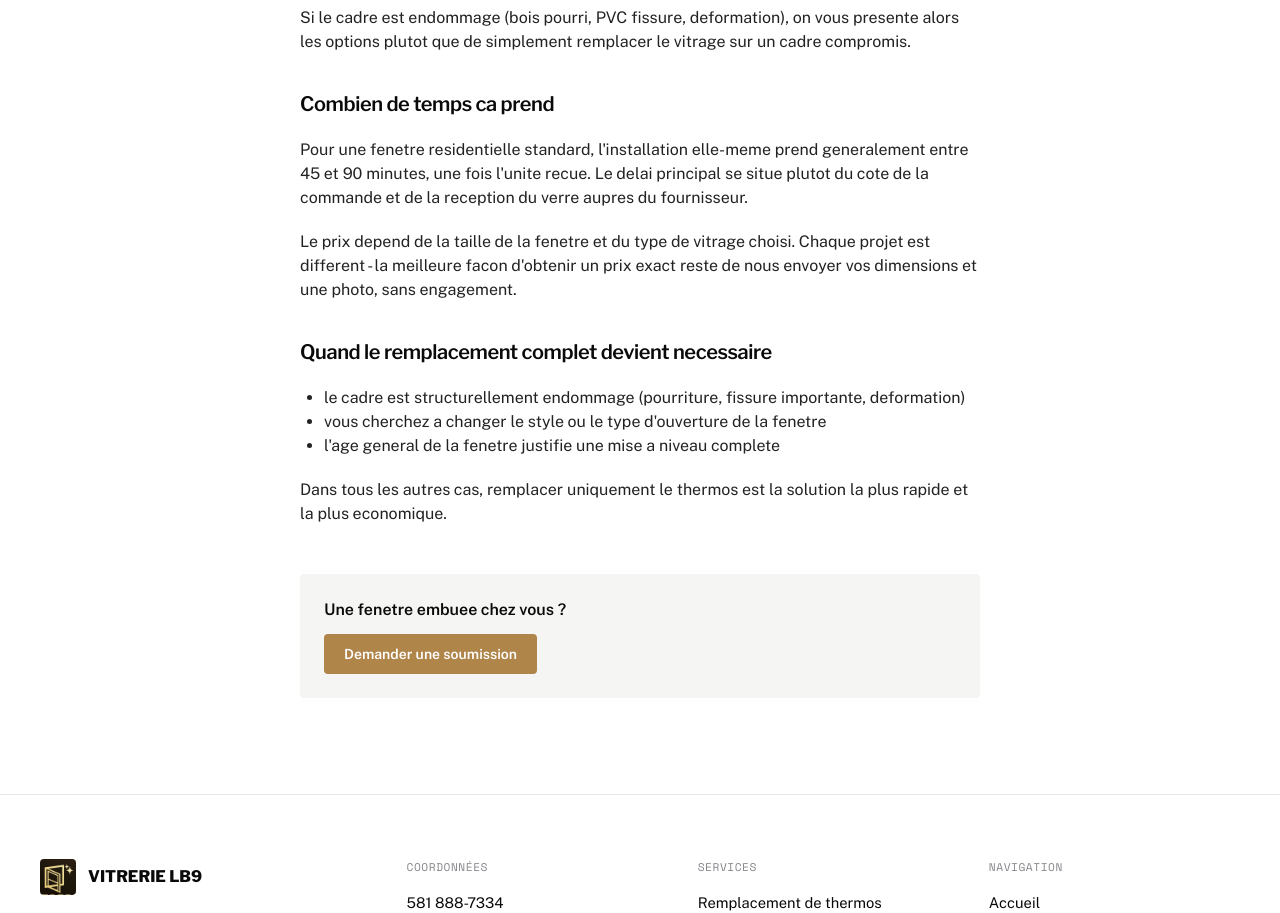
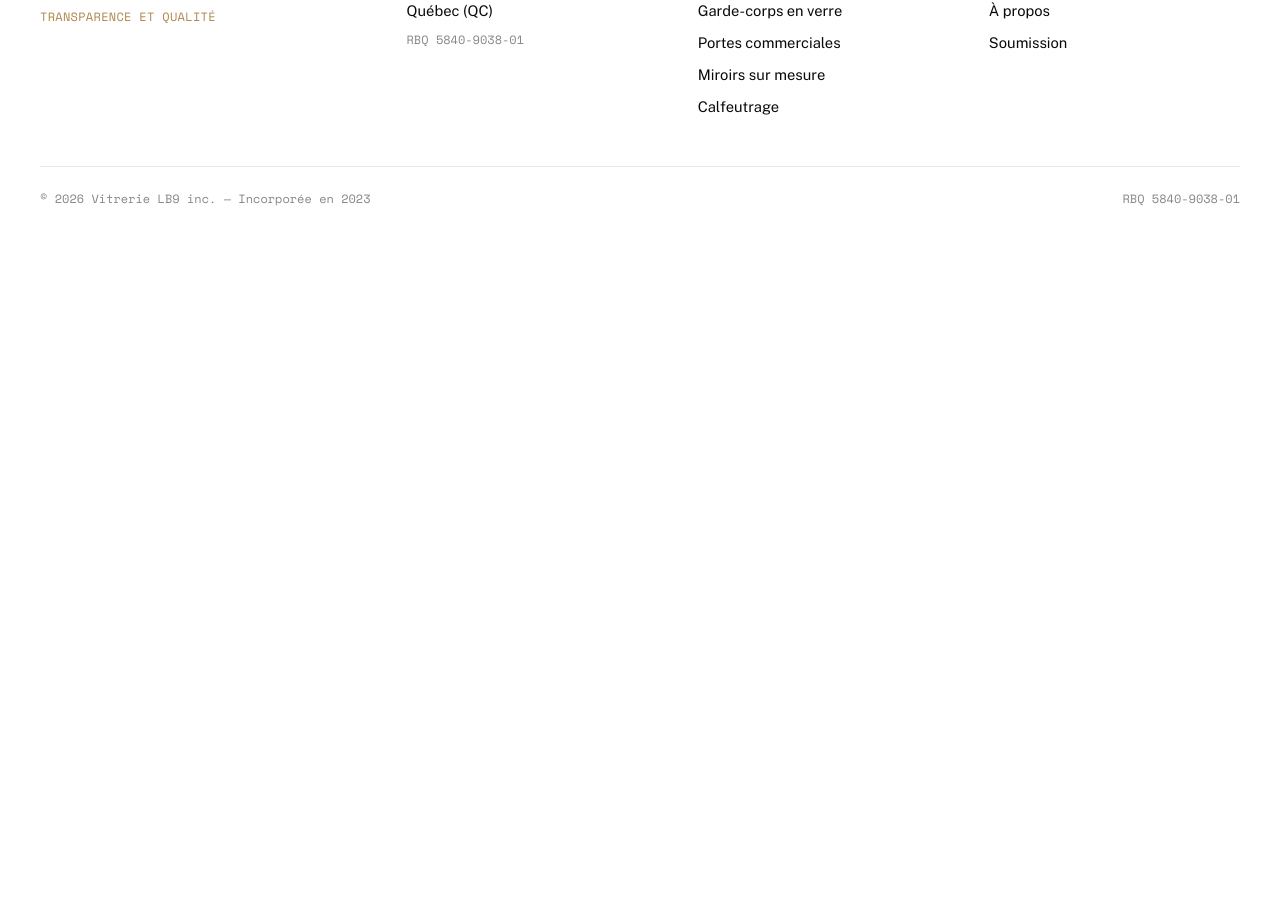
Before and after one commit to Vitrerie-LB9/Vitrerie--LB9, a Next.js app: page /blog/fenetre-embuee-thermos-ou-fenetre-complete in a window 1280 px wide. Shown: the part 774-1687 px from the top of the page. After the commit the page ends 1009 px from the top, so only its background shows below. Built offline with nearby package versions, Linux system fonts and the light colour scheme.

Commit message:
fix: params async pour Next.js 15

```diff
--- a/app/blog/[slug]/page.tsx
+++ b/app/blog/[slug]/page.tsx
@@ -1,13 +1,17 @@
+import Link from "next/link";
+import { notFound } from "next/navigation";
 import { BLOG_POSTS } from "@/lib/blog-posts";
-import { notFound } from "next/navigation";
-import Link from "next/link";
-
 export function generateStaticParams() {
   return BLOG_POSTS.map((post) => ({ slug: post.slug }));
 }
 
-export function generateMetadata({ params }: { params: { slug: string } }) {
-  const post = BLOG_POSTS.find((p) => p.slug === params.slug);
+export async function generateMetadata({
+  params,
+}: {
+  params: Promise<{ slug: string }>;
+}) {
+  const { slug } = await params;
+  const post = BLOG_POSTS.find((p) => p.slug === slug);
   if (!post) return {};
   return {
     title: `${post.title} | Vitrerie LB9`,
@@ -15,8 +19,13 @@ export function generateMetadata({ params }: { params: { slug: string } }) {
   };
 }
 
-export default function BlogPostPage({ params }: { params: { slug: string } }) {
-  const post = BLOG_POSTS.find((p) => p.slug === params.slug);
+export default async function BlogPostPage({
+  params,
+}: {
+  params: Promise<{ slug: string }>;
+}) {
+  const { slug } = await params;
+  const post = BLOG_POSTS.find((p) => p.slug === slug);
   if (!post) notFound();
 
   return (
@@ -38,29 +47,8 @@ export default function BlogPostPage({ params }: { params: { slug: string } }) {
               </h2>
             );
           }
-          if (section.type === "ul") {
-            return (
-              <ul key={i} className="list-disc pl-6">
-                {section.items?.map((item, j) => (
-                  <li key={j}>{item}</li>
-                ))}
-              </ul>
-            );
-          }
-          return <p key={i}>{section.text}</p>;
+          // ... garde le reste de tes types de section tel quel
         })}
-      </div>
-
-      <div className="mt-12 rounded-sm bg-sand p-6">
-        <p className="mb-3 font-semibold text-ink">
-          Une fenetre embuee chez vous ?
-        </p>
-        <Link
-          href="/#soumission"
-          className="inline-flex rounded-sm bg-gold px-5 py-2.5 text-sm font-semibold text-paper hover:bg-gold-light"
-        >
-          Demander une soumission
-        </Link>
       </div>
     </main>
   );
```
Also changed, not shown: 1 other file (tests, documents, lock files or other folders).
